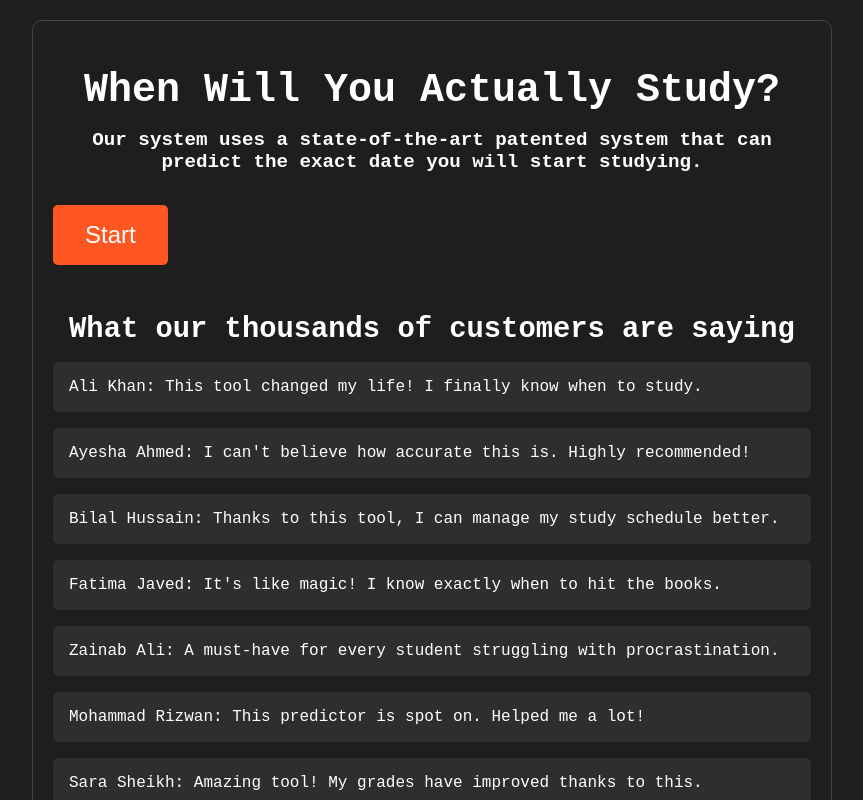
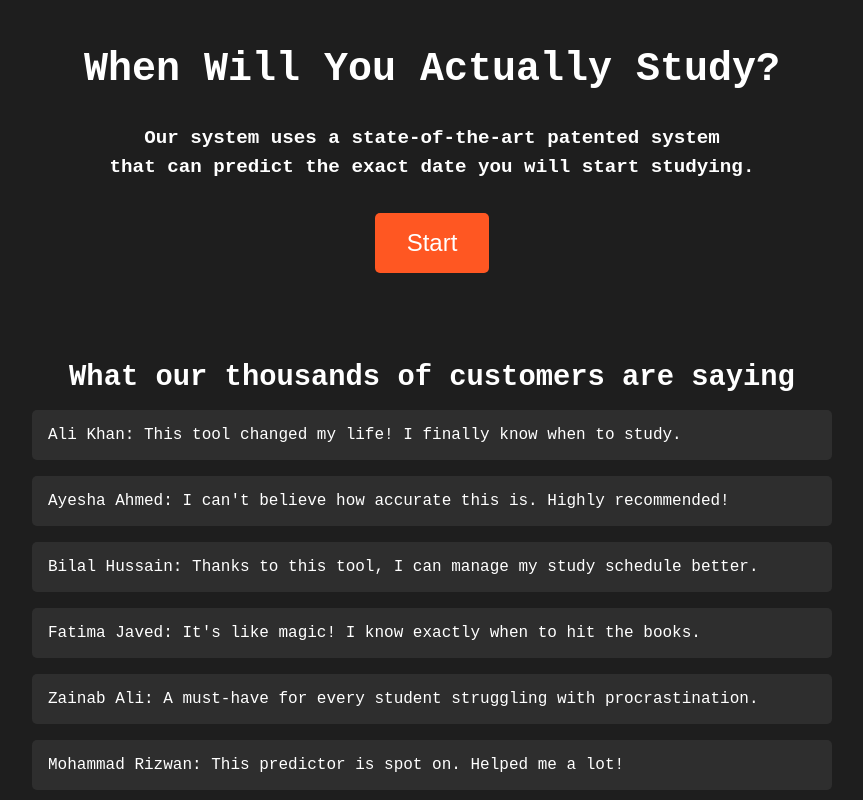
Before and after one commit to freelionaire/study-prediction, a React (Create React App) app: page / in a window 1280 px wide. Shown: the top 800 px of the page, without its empty margins (208-1071 px from the left). Built offline with nearby package versions, Linux system fonts and the light colour scheme.

Commit message:
Reviews3

```diff
--- a/src/MainPage.js
+++ b/src/MainPage.js
@@ -7,21 +7,11 @@ const MainPageContainer = styled.div`
   flex-direction: column;
   align-items: center;
   justify-content: center;
+  padding: 20px;
   min-height: 100vh;
   background-color: #1e1e1e;
   color: #ffffff;
   font-family: 'Courier New', Courier, monospace;
-  padding: 20px;
-  box-sizing: border-box;
-`;
-
-const ContentWrapper = styled.div`
-  width: 100%;
-  max-width: 800px;
-  padding: 20px;
-  background-color: #1e1e1e;
-  border: 1px solid #444;
-  border-radius: 10px;
   box-sizing: border-box;
 `;
 
@@ -35,18 +25,21 @@ const Subtitle = styled.h2`
   font-size: 1.2rem;
   margin-bottom: 2rem;
   text-align: center;
-  max-width: 100%;
+  max-width: 80%;
+  line-height: 1.5;
 `;
 
 const FeedbackSection = styled.div`
-  margin-top: 3rem;
-  width: 100%;
-  text-align: center;
+  margin-top: 4rem;
+  width: 80%;
+  max-width: 800px;
+  text-align: left;
 `;
 
 const FeedbackTitle = styled.h2`
   font-size: 1.8rem;
   margin-bottom: 1rem;
+  text-align: center;
 `;
 
 const FeedbackList = styled.ul`
@@ -103,9 +96,8 @@ const MainPage = () => {
 
   return (
     <MainPageContainer>
-      <ContentWrapper>
       <Title>When Will You Actually Study?</Title>
-        <Subtitle>Our system uses a state-of-the-art patented system that can predict the exact date you will start studying.</Subtitle>
+      <Subtitle>Our system uses a state-of-the-art patented system<br/>that can predict the exact date you will start studying.</Subtitle>
       <StartButton onClick={() => navigate('/questionnaire')}>
         Start
       </StartButton>
@@ -117,7 +109,6 @@ const MainPage = () => {
           ))}
         </FeedbackList>
       </FeedbackSection>
-      </ContentWrapper>
     </MainPageContainer>
   );
 };
```
Lines whose indentation alone changed are shown as unchanged.
